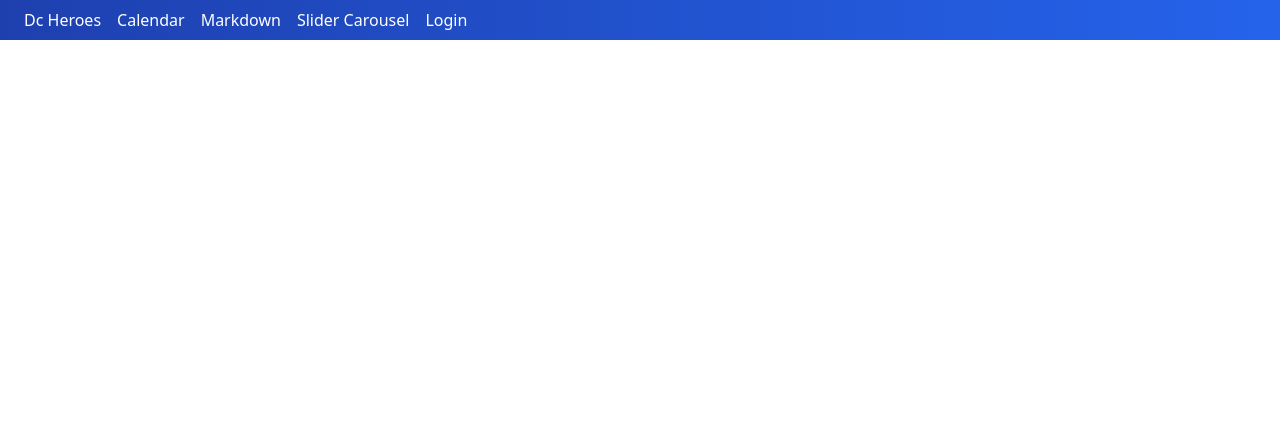
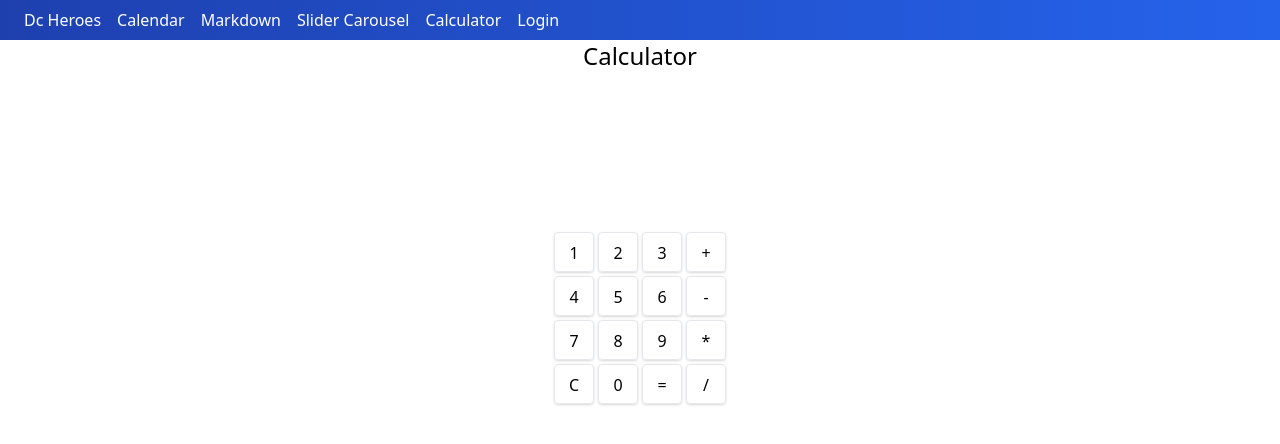
Before and after one commit to erikaphoebes12/ChinaPhotos, a Vue app in the folder dc-heroes/: page /calculator in a window 1280 px wide. Shown: the top 444 px of the page. Built offline with nearby package versions, Linux system fonts and the light colour scheme; no server answers.

Commit message:
6 out of 10 Vue 3 Projects
Done:
Calculator with Teleport and Composition API

```diff
--- a/dc-heroes/src/components/TheHeader.vue
+++ b/dc-heroes/src/components/TheHeader.vue
@@ -33,6 +33,7 @@
         { title: "Calendar", to: "/calendar" },
         { title: "Markdown", to: "/markdown" },
         { title: "Slider Carousel", to: "/slider" },
+        { title: "Calculator", to: "/calculator" },
       ],
     };
   },
--- /dev/null
+++ b/dc-heroes/src/pages/Calculator.vue
@@ -0,0 +1,211 @@
+<template>
+  <section class="flex w-full">
+    <div class="m-auto">
+      <h1 class="text-2xl text-center">Calculator</h1>
+      <p
+        class="text-3xl h-20 text-right mt-10 w-45 overflow-x-scroll"
+        style="direction: rtl"
+      >
+        {{ currentNum }}
+      </p>
+      <div class="h-10">
+        <small v-if="selectedOperation">
+          {{ prevNum }} {{ selectedOperation }} {{ currentNum }}
+        </small>
+      </div>
+      <div class="grid grid-cols-4 gap-1">
+        <button
+          @click="pressed('1')"
+          class="p-2 w-10 h-10 border rounded shadow"
+        >
+          1
+        </button>
+        <button
+          @click="pressed('2')"
+          class="p-2 w-10 h-10 border rounded shadow"
+        >
+          2
+        </button>
+        <button
+          @click="pressed('3')"
+          class="p-2 w-10 h-10 border rounded shadow"
+        >
+          3
+        </button>
+        <button
+          @click="pressed('+')"
+          class="p-2 w-10 h-10 border rounded shadow"
+        >
+          +
+        </button>
+        <button
+          @click="pressed('4')"
+          class="p-2 w-10 h-10 border rounded shadow"
+        >
+          4
+        </button>
+        <button
+          @click="pressed('5')"
+          class="p-2 w-10 h-10 border rounded shadow"
+        >
+          5
+        </button>
+        <button
+          @click="pressed('6')"
+          class="p-2 w-10 h-10 border rounded shadow"
+        >
+          6
+        </button>
+        <button
+          @click="pressed('-')"
+          class="p-2 w-10 h-10 border rounded shadow"
+        >
+          -
+        </button>
+        <button
+          @click="pressed('7')"
+          class="p-2 w-10 h-10 border rounded shadow"
+        >
+          7
+        </button>
+        <button
+          @click="pressed('8')"
+          class="p-2 w-10 h-10 border rounded shadow"
+        >
+          8
+        </button>
+        <button
+          @click="pressed('9')"
+          class="p-2 w-10 h-10 border rounded shadow"
+        >
+          9
+        </button>
+        <button
+          @click="pressed('*')"
+          class="p-2 w-10 h-10 border rounded shadow"
+        >
+          *</button
+        ><button
+          @click="pressed('C')"
+          class="p-2 w-10 h-10 border rounded shadow"
+        >
+          C
+        </button>
+        <button @click="pressed('0')" class="p-2 h-10 border rounded shadow">
+          0
+        </button>
+        <button
+          @click="pressed('=')"
+          class="p-2 w-10 h-10 border rounded shadow"
+        >
+          =
+        </button>
+        <button
+          @click="pressed('/')"
+          class="p-2 w-10 h-10 border rounded shadow"
+        >
+          /
+        </button>
+      </div>
+    </div>
+  </section>
+</template>
+
+<script>
+import { onMounted, onUnmounted, ref } from "vue";
+
+export default {
+  setup() {
+    const operations = ["+", "-", "*", "/"];
+    const numbers = ["1", "2", "3", "4", "5", "6", "7", "8", "9", "0"];
+    const currentNum = ref("");
+    const prevNum = ref("");
+    const selectedOperation = ref("");
+
+    function pressed(value) {
+      if (value === "=" || value === "Enter") {
+        calculate();
+      } else if (value === "C") {
+        clear();
+      } else if (operations.includes(value)) {
+        applyOperation(value);
+      } else if (numbers.includes(value)) {
+        appendNumber(value);
+      }
+    }
+
+    function appendNumber(value) {
+      currentNum.value = currentNum.value + value;
+    }
+
+    /* function clear() {
+      currentNum.value = "";
+    } */
+    const clear = () => currentNum.value = ""
+
+    function applyOperation(value) {
+      calculate();
+      prevNum.value = currentNum.value;
+      currentNum.value = "";
+      selectedOperation.value = value;
+    }
+
+    function calculate() {
+      if (selectedOperation.value === "*") {
+        multiply();
+      } else if (selectedOperation.value === "/") {
+        divide();
+      } else if (selectedOperation.value === "+") {
+        sum();
+      } else if (selectedOperation.value === "-") {
+        subtract();
+      }
+      prevNum.value = "";
+      selectedOperation.value = "";
+    }
+
+    function multiply() {
+      currentNum.value = prevNum.value * currentNum.value;
+    }
+
+    function divide() {
+      currentNum.value = prevNum.value / currentNum.value;
+    }
+
+    function sum() {
+      currentNum.value = +prevNum.value + +currentNum.value;
+    }
+
+    function subtract() {
+      currentNum.value = prevNum.value - currentNum.value;
+    }
+
+    function handleKeydown(e) {
+      pressed(e.key);
+    }
+
+    /* onMounted(() => {
+      window.addEventListener("keydown", handleKeydown);
+    }) */
+    onMounted(() => window.addEventListener('keydown', handleKeydown))
+
+    /* onUnmounted(() => {
+      window.removeEventListener("keydown", handleKeydown);
+    }) */
+
+    onUnmounted(() => window.removeEventListener('keydown', handleKeydown))
+
+    return {
+      currentNum,
+      pressed,
+      prevNum,
+      applyOperation,
+      selectedOperation,
+      onMounted,
+    };
+  },
+};
+</script>
+
+<style>
+</style>
--- a/dc-heroes/src/router.js
+++ b/dc-heroes/src/router.js
@@ -4,7 +4,7 @@
 import Calendar from "./pages/Calendar"
 import Markdown from "./pages/Markdown"
 import Slider from "./pages/Slider";
-//import LoginModal from "./components/LoginModal";
+import Calculator from "./pages/Calculator";
 
 const routes = [
     {path:'/', component: TheHome},
@@ -12,6 +12,7 @@
     {path:'/calendar', component: Calendar},
     {path:'/markdown', component: Markdown},
     {path:'/slider', component: Slider},
+    {path:'/calculator', component: Calculator},
 ]
 
 const router = createRouter({
```
